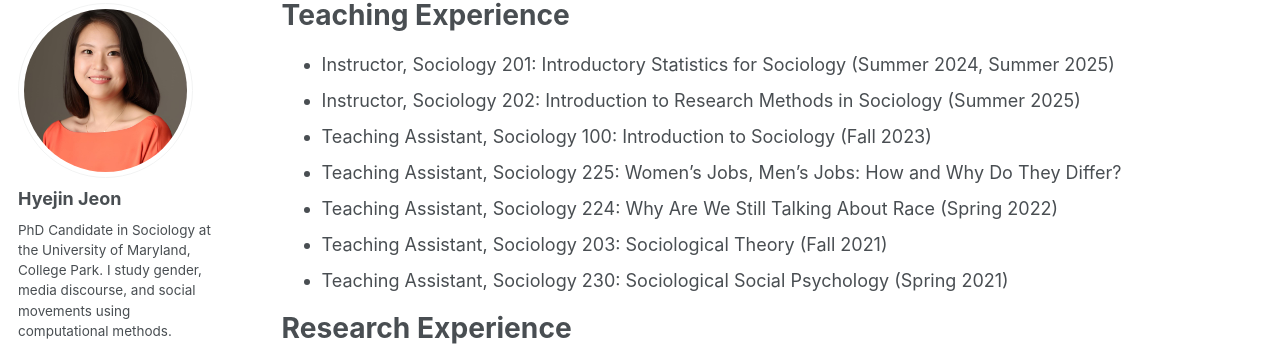
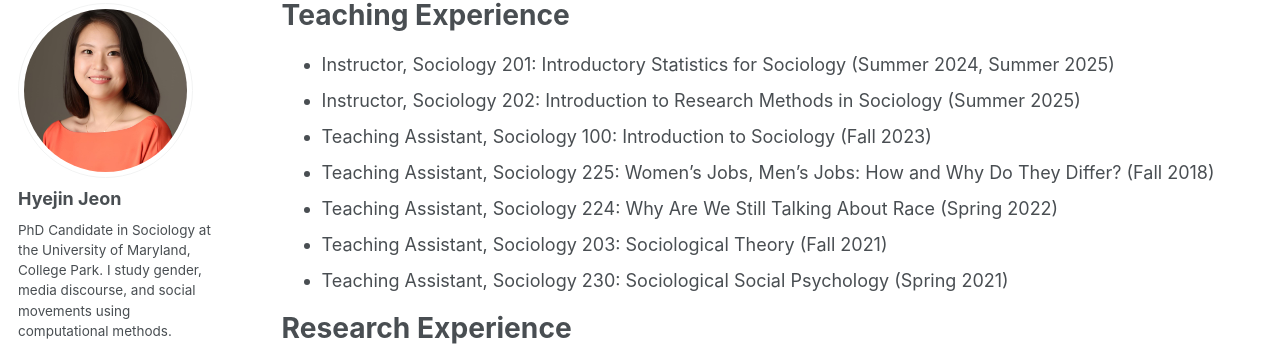
Before and after one commit to hyejin-jeon-soc/hyejin-jeon-soc.github.io, a Jekyll site: the page built from _pages/cv.md, in a window 1280 px wide and 900 px high, scrolled down 1615 px. Shown: the part 98-452 px from the top of the window. Built offline with Jekyll 4.4.1, drawn with Linux system fonts in a browser that asks for light colours; a script bundle is joined from its source files by our own code; a style sheet for code colours, icons or effects is not loaded.

Commit message:
Add files via upload

```diff
--- a/_pages/cv.md
+++ b/_pages/cv.md
@@ -56,7 +56,7 @@ Teaching Experience
 * Instructor, Sociology 201: Introductory Statistics for Sociology (Summer 2024, Summer 2025)
 * Instructor, Sociology 202: Introduction to Research Methods in Sociology (Summer 2025)
 * Teaching Assistant, Sociology 100: Introduction to Sociology (Fall 2023)
-* Teaching Assistant, Sociology 225: Women's Jobs, Men's Jobs: How and Why Do They Differ?
+* Teaching Assistant, Sociology 225: Women's Jobs, Men's Jobs: How and Why Do They Differ? (Fall 2018)
 * Teaching Assistant, Sociology 224: Why Are We Still Talking About Race (Spring 2022)
 * Teaching Assistant, Sociology 203: Sociological Theory (Fall 2021)
 * Teaching Assistant, Sociology 230: Sociological Social Psychology (Spring 2021)
```
